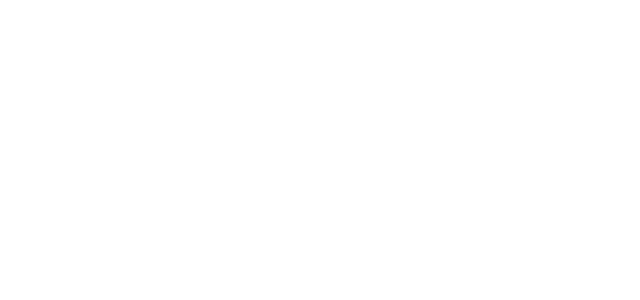
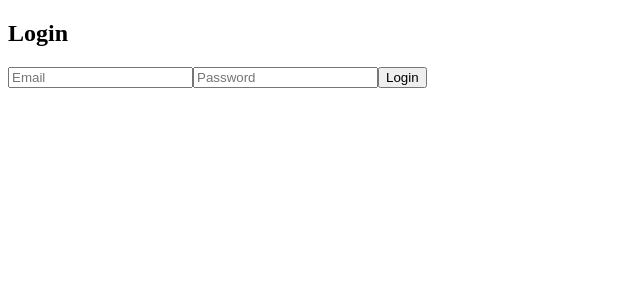
Before and after one commit to lakshmidhar2006/event-management-website-mern, a React (Vite) app in the folder client/: page / in a window 1280 px wide. Shown: the top 300 px of the page, without its empty margins (0-640 px from the left). Built offline with nearby package versions, Linux system fonts and the light colour scheme.

Commit message:
feat: updated login and added route for event list

```diff
--- a/client/src/App.jsx
+++ b/client/src/App.jsx
@@ -1,14 +1,20 @@
-
-import './App.css'
+import { BrowserRouter, Routes, Route } from 'react-router-dom';
+import Login from './pages/Login';
+import Signup from './pages/Signup';
+import HostEvent from './pages/HostEvent';
+import EventList from './pages/EventList';
 
 function App() {
-
-
   return (
-    <>
-
-    </>
-  )
+    <BrowserRouter>
+      <Routes>
+        <Route path="/" element={<Login />} />
+        <Route path="/signup" element={<Signup />} />
+        <Route path="/host" element={<HostEvent/>} />
+        <Route path="/events" element={<EventList />} />
+      </Routes>
+    </BrowserRouter>
+  );
 }
 
-export default App
+export default App;
--- a/client/src/pages/Login.jsx
+++ b/client/src/pages/Login.jsx
@@ -1,44 +1,29 @@
 import React, { useState } from 'react';
-import axios from 'axios';
+import { login } from '../services/authService';
 
 const Login = () => {
-  const [email, setEmail] = useState('');
-  const [password, setPassword] = useState('');
+  const [form, setForm] = useState({ email: '', password: '' });
+
+  const handleChange = (e) => {
+    setForm({ ...form, [e.target.name]: e.target.value });
+  };
 
   const handleSubmit = async (e) => {
     e.preventDefault();
-
     try {
-      const res = await axios.post('http://localhost:5000/api/auth/login', {
-        email,
-        password,
-      });
-
+      const res = await login(form);
       localStorage.setItem('token', res.data.token);
       alert('Login successful!');
-      // redirect if needed, e.g., to dashboard or host page
     } catch (err) {
-      alert(err.response?.data?.message || 'Login failed');
+      alert(err.response.data.message || 'Login failed');
     }
   };
 
   return (
     <form onSubmit={handleSubmit}>
       <h2>Login</h2>
-      <input
-        type="email"
-        placeholder="Email"
-        value={email}
-        onChange={(e) => setEmail(e.target.value)}
-        required
-      />
-      <input
-        type="password"
-        placeholder="Password"
-        value={password}
-        onChange={(e) => setPassword(e.target.value)}
-        required
-      />
+      <input name="email" type="email" placeholder="Email" onChange={handleChange} required />
+      <input name="password" type="password" placeholder="Password" onChange={handleChange} required />
       <button type="submit">Login</button>
     </form>
   );
```
